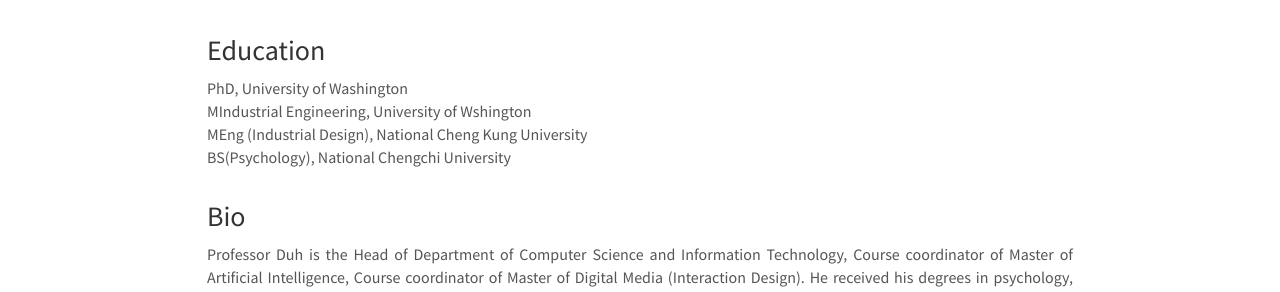
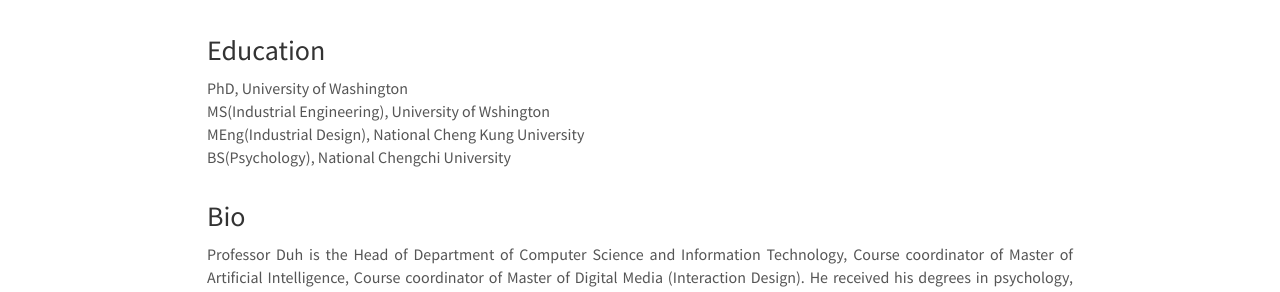
Before and after one commit to m3lab-ltu/m3lab-ltu.github.io, a Jekyll site: the page built from _pages/team/_posts/2020-07-13-researcher-staff-HenryDuh.md, in a window 1280 px wide and 900 px high, scrolled down 335 px. Shown: the part 159-451 px from the top of the window. Built offline with Jekyll 4.4.1, drawn with Linux system fonts in a browser that asks for light colours; nearby versions of some CDN libraries.

Commit message:
Update 2020-07-13-researcher-staff-HenryDuh.md

```diff
--- a/_pages/team/_posts/2020-07-13-researcher-staff-HenryDuh.md
+++ b/_pages/team/_posts/2020-07-13-researcher-staff-HenryDuh.md
@@ -15,8 +15,8 @@
     research-gate: https://www.researchgate.net/profile/Henry_Duh
 education:
  - PhD, University of Washington
- - MIndustrial Engineering, University of Wshington
- - MEng (Industrial Design), National Cheng Kung University
+ - MS(Industrial Engineering), University of Wshington
+ - MEng(Industrial Design), National Cheng Kung University
  - BS(Psychology), National Chengchi University
 ---
 
```
